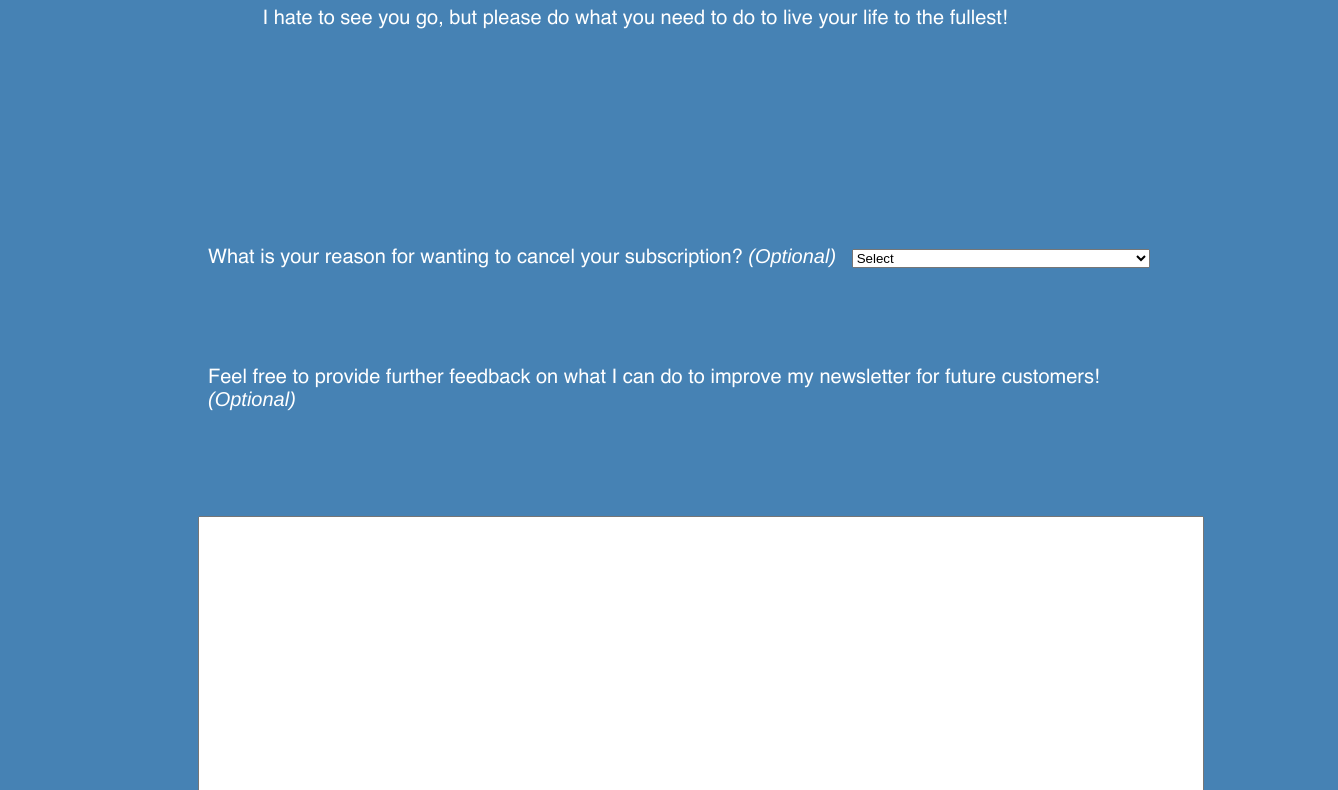
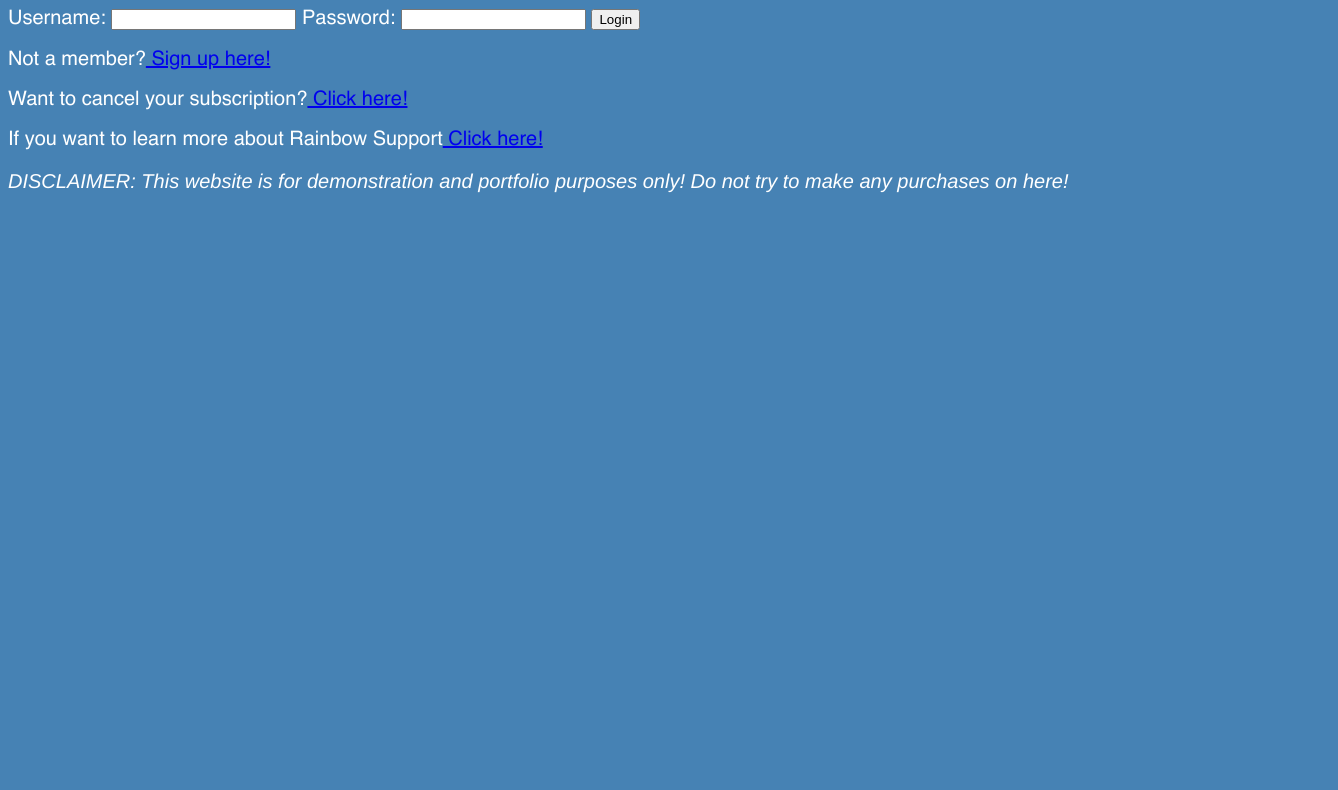
Before and after one commit to mjmealey/central-page, a plain HTML site: page index.html in a window 1280 px wide. Shown: the part 148-938 px from the top of the page, 1338 px wide, since content can reach past the window. After the commit the page ends 800 px from the top, so only its background shows below. Drawn offline with Linux system fonts and the light colour scheme.

Commit message:
Update index.html

```diff
--- a/index.html
+++ b/index.html
@@ -1,46 +1,43 @@
 <!DOCTYPE html>
 <html lang="en">
-  <head>
-    <meta charset="UTF-8" />
+<head>
+    <meta charset="UTF-8">
     <link rel="stylesheet" href="style.css">
     <script src="app.js" defer></script>
-    <meta http-equiv="X-UA-Compatible" content="IE=edge" />
-    <meta name="viewport" content="width=device-width, initial-scale=1.0" />
-    <title>Cancel your membership</title>
-  </head>
-  <body>
-    <div class="cancelContainer">
-      <form id="cancelMembership">
-        <div class="cancelOne">
-        <h1>Cancel your membership</h1>
-        <p class="cancel">
-          I hate to see you go, but please do what you need to do to live your
-          life to the fullest!
-        </p>
+    <script src="app.js" defer></script>
+    <meta http-equiv="X-UA-Compatible" content="IE=edge">
+    <meta name="viewport" content="width=device-width, initial-scale=1.0">
+    <title>Rainbow Support</title>
+</head>
+<body>
+    <div id="rainbowContainer">
+    <h1>Rainbow Support</h1>
 
-        <label for="cancelReason" class="cancelLabel"
-          >What is your reason for wanting to cancel your subscription?
-          <em>(Optional)</em>
-          <select id="cancelReason">
-            <option value="select">Select</option>
-            <option value="content">
-              I didn't like the content shown in the newsletter
-            </option>
-            <option value="interest">I lost interest</option>
-            <option value="tooMany">Too many newsletters</option>
-          </select>
-            <p class="messagePrompt">Feel free to provide further feedback on what I can do to improve my newsletter for future customers!  <em>(Optional)</em></p>
-            <textarea id="optionalMessage"  maxLength="500"></textarea>
-        </div>
 
-          </label>
-        </label>
-        </form>
-        <button id="submit">Submit</button>
-      </div>
+
+<form method="get" action="https://mjmealey.github.io/central-page/" autocomplete="off">
+    <div id="login">
+    <h2>Login</h2>
+    <label class="label" for="username">Username:</label>
+    <input id="username" type="text" name="username_login" pattern="[a-zA-Z0-9.\\\!]" autocomplete="off" required>
+
+    <label id="passwordLabel" class="label" for="password">Password:</label>
+    <input id="password" type="password" name="password_login" autocomplete="off" pattern="[a-zA-Z0-9.\\\!]{8,20}" required>
+
+    <button type="submit" id="logOn">Login</button>
+
+
+    <p class="questions" id="member">Not a member?<a class="signUp" id="anchor" href="https://mjmealey.github.io/sign-up-form/"> Sign up here!</a></p>
+    <p class="questions" id="cancel">Want to cancel your subscription?<a id="anchorTwo" href="https://mjmealey.github.io/confirmAccount/"> Click here!</a></p>
+    </div>
+</form>
 
 
 
 
-  </body>
+    <p class="p" id="about">If you want to learn more about Rainbow Support<a href="https://mjmealey.github.io/central-page/"  class="click"> Click here!</a>   </p>
+    <em><p class="p" id="disclaimer">DISCLAIMER: This website is for demonstration and portfolio purposes only! Do not try to make any purchases on here!</em></p>
+</div>
+</div>
+    </body>
 </html>
```
